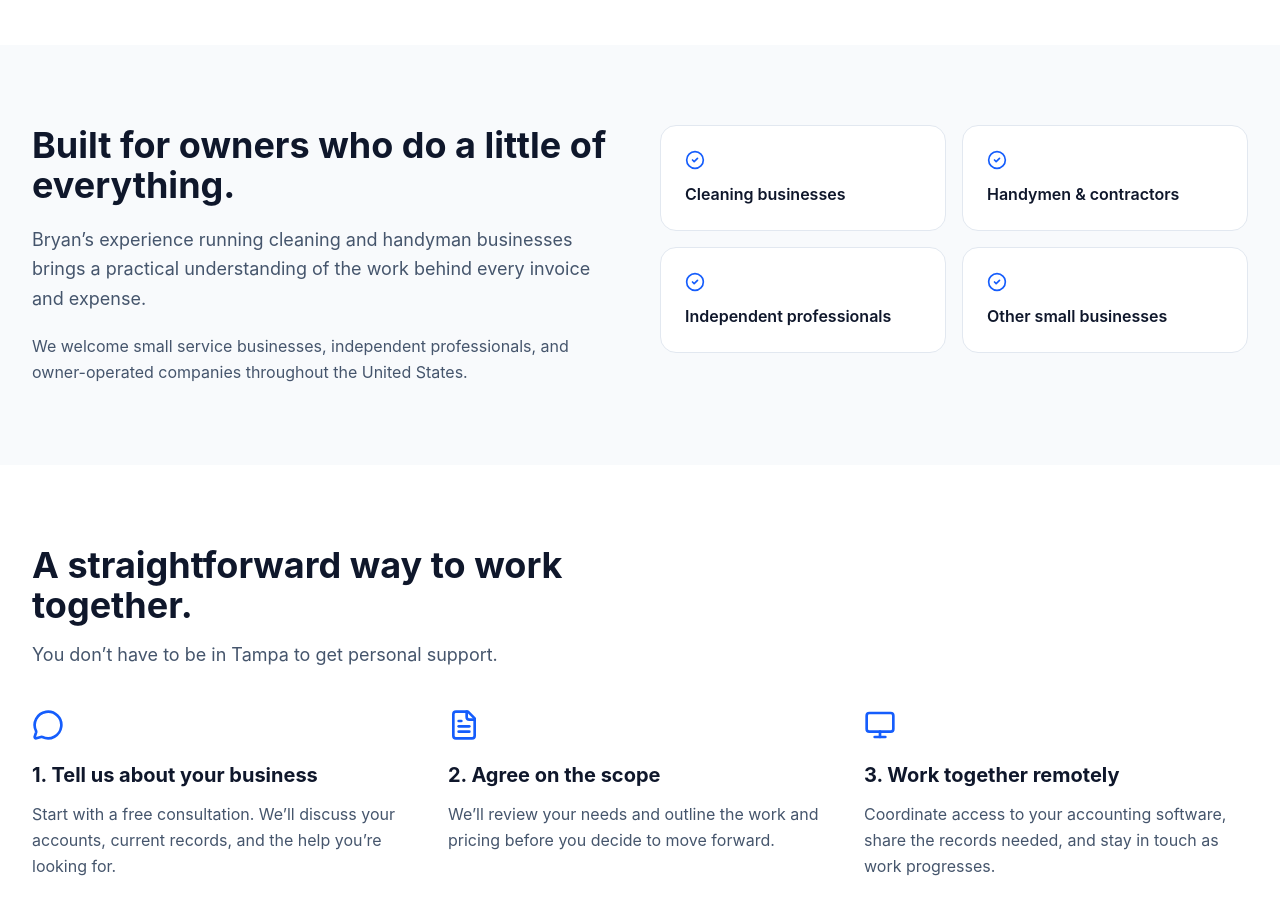
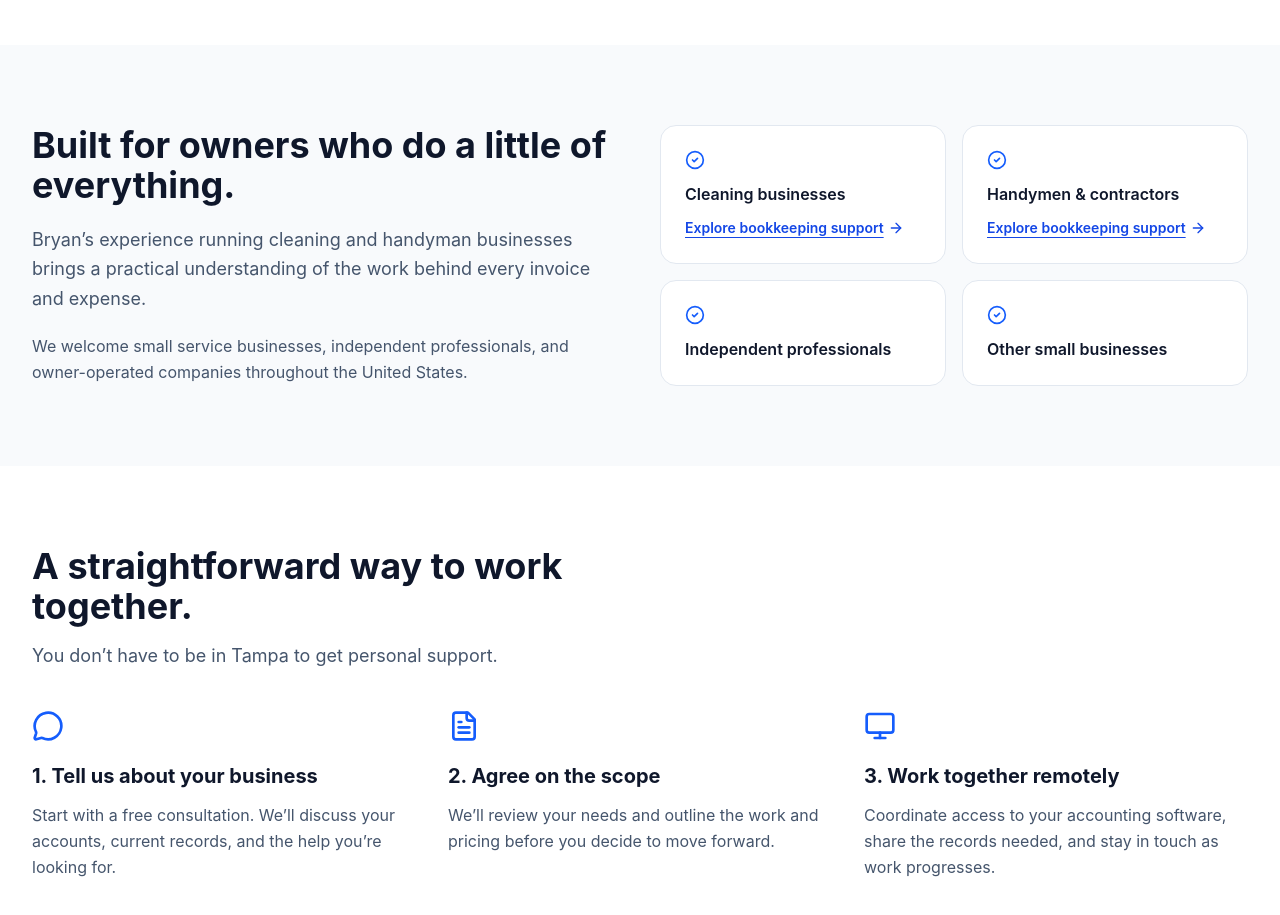
Before and after one commit to dietzbp-lgtm/dietz-bookkeeping-website, a React (Vite) app: page / in a window 1280 px wide. Shown: the part 1500-2415 px from the top of the page. Built offline with nearby package versions, Linux system fonts and the light colour scheme.

Commit message:
PR20: integrate industry landing pages into src/pages/Home.tsx

```diff
--- a/src/pages/Home.tsx
+++ b/src/pages/Home.tsx
@@ -49,7 +49,18 @@ export default function Home() {
       <section className="py-14 sm:py-20 bg-slate-50">
         <div className="max-w-7xl mx-auto px-5 sm:px-8 grid lg:grid-cols-2 gap-10 items-start">
           <div><h2 className="text-3xl sm:text-4xl font-bold text-slate-900 mb-5">Built for owners who do a little of everything.</h2><p className="text-lg text-slate-600 leading-relaxed mb-5">Bryan’s experience running cleaning and handyman businesses brings a practical understanding of the work behind every invoice and expense.</p><p className="text-slate-600 leading-relaxed">We welcome small service businesses, independent professionals, and owner-operated companies throughout the United States.</p></div>
-          <div className="grid sm:grid-cols-2 gap-4">{['Cleaning businesses', 'Handymen & contractors', 'Independent professionals', 'Other small businesses'].map(text => <div key={text} className="p-6 rounded-2xl bg-white border border-slate-200"><CheckCircle2 className="h-5 w-5 text-blue-600 mb-3" /><h3 className="font-semibold text-slate-900">{text}</h3></div>)}</div>
+          <div className="grid sm:grid-cols-2 gap-4">{[
+            { label: 'Cleaning businesses', url: '/bookkeeping-for-cleaning-businesses' },
+            { label: 'Handymen & contractors', url: '/bookkeeping-for-contractors' },
+            { label: 'Independent professionals' },
+            { label: 'Other small businesses' }
+          ].map(item => (
+            <div key={item.label} className="p-6 rounded-2xl bg-white border border-slate-200">
+              <CheckCircle2 className="h-5 w-5 text-blue-600 mb-3" />
+              <h3 className="font-semibold text-slate-900">{item.label}</h3>
+              {item.url && <Link to={item.url} className="inline-flex items-center gap-1 mt-3 text-sm text-blue-700 underline underline-offset-4 font-semibold">Explore bookkeeping support <ArrowRight aria-hidden="true" className="w-4 h-4" /></Link>}
+            </div>
+          ))}</div>
         </div>
       </section>
 
```
